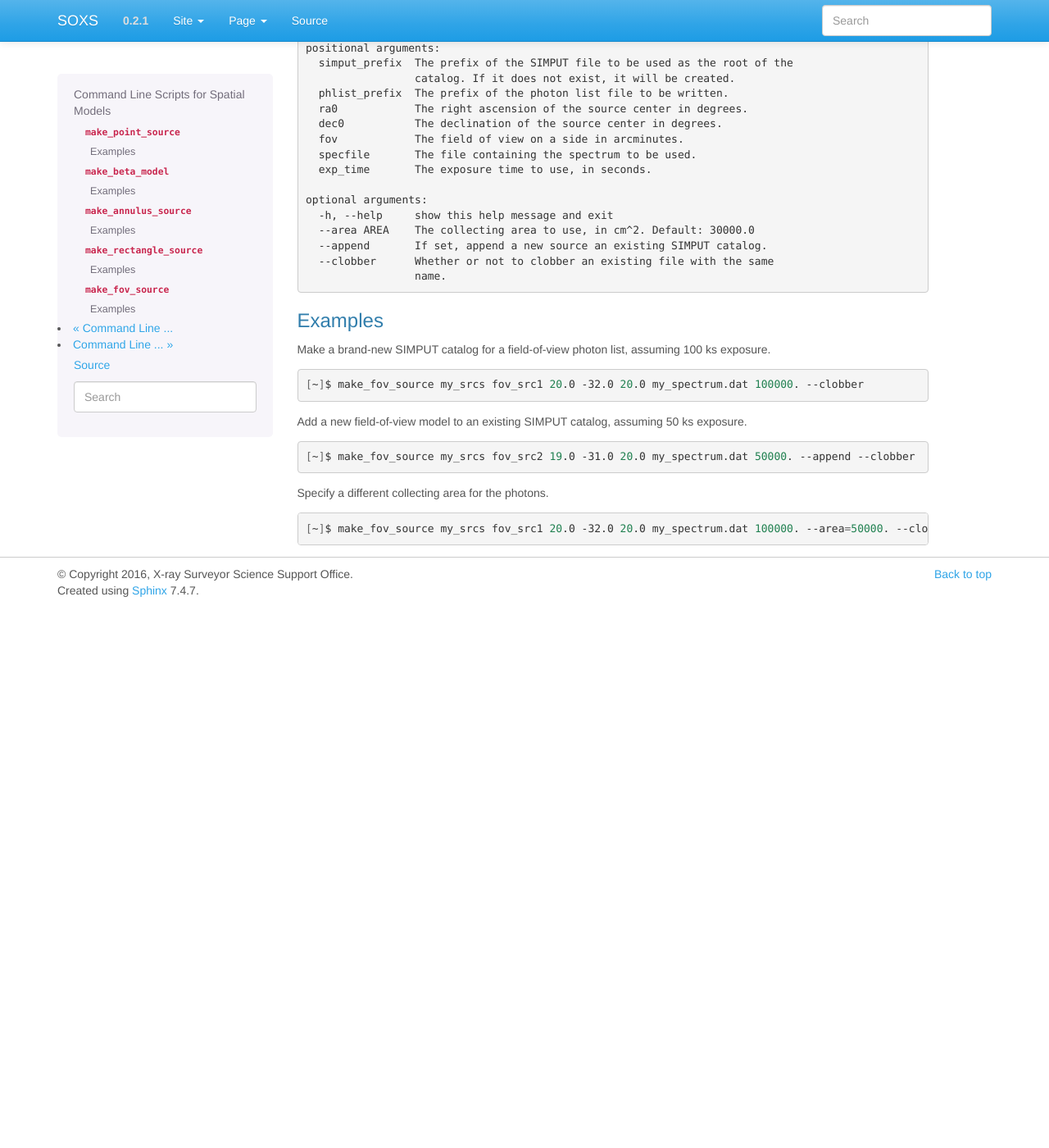
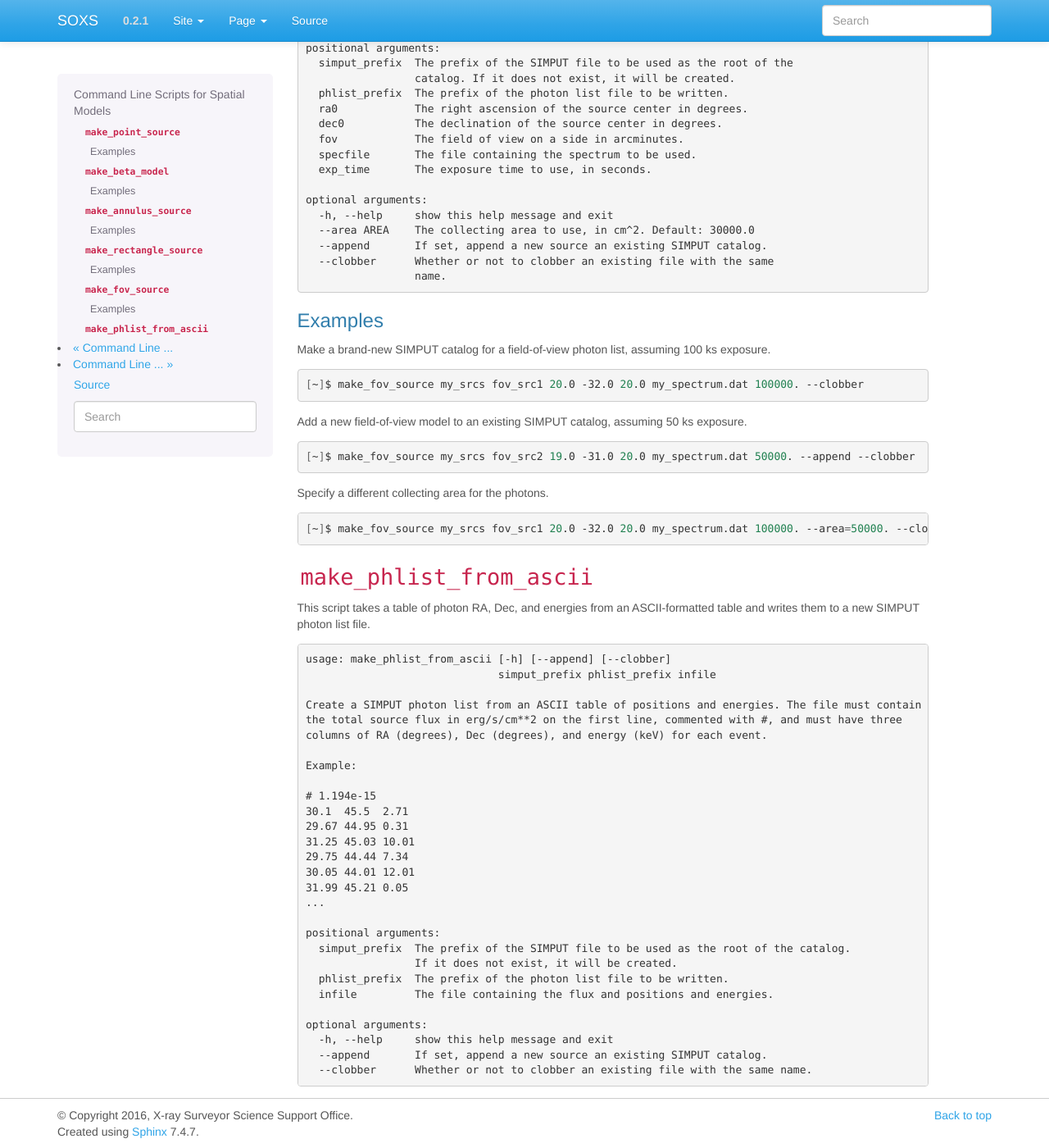
Before and after one commit to lynx-x-ray-observatory/soxs, a Sphinx documentation site: the page built from doc/source/command_line/spatial.rst, in a window 1280 px wide and 1400 px high, scrolled down 4259 px. Shown: the whole window at 82% size. Built offline with Sphinx 7.4.7, drawn with Linux system fonts in a browser that asks for light colours; before the commit the page ends 4999 px from its top, so only the background shows below that.

Commit message:
Docs for make_phlist_from_ascii

```diff
--- a/doc/source/command_line/spatial.rst
+++ b/doc/source/command_line/spatial.rst
@@ -297,3 +297,40 @@ Specify a different collecting area for the photons.
 .. code-block:: bash
 
     [~]$ make_fov_source my_srcs fov_src1 20.0 -32.0 20.0 my_spectrum.dat 100000. --area=50000. --clobber
+
+``make_phlist_from_ascii``
+--------------------------
+
+This script takes a table of photon RA, Dec, and energies from an ASCII-formatted table and writes them
+to a new SIMPUT photon list file.
+
+.. code-block:: text
+
+    usage: make_phlist_from_ascii [-h] [--append] [--clobber]
+                                  simput_prefix phlist_prefix infile
+
+    Create a SIMPUT photon list from an ASCII table of positions and energies. The file must contain
+    the total source flux in erg/s/cm**2 on the first line, commented with #, and must have three
+    columns of RA (degrees), Dec (degrees), and energy (keV) for each event.
+
+    Example:
+
+    # 1.194e-15
+    30.1  45.5  2.71
+    29.67 44.95 0.31
+    31.25 45.03 10.01
+    29.75 44.44 7.34
+    30.05 44.01 12.01
+    31.99 45.21 0.05
+    ...
+
+    positional arguments:
+      simput_prefix  The prefix of the SIMPUT file to be used as the root of the catalog.
+                     If it does not exist, it will be created.
+      phlist_prefix  The prefix of the photon list file to be written.
+      infile         The file containing the flux and positions and energies.
+
+    optional arguments:
+      -h, --help     show this help message and exit
+      --append       If set, append a new source an existing SIMPUT catalog.
+      --clobber      Whether or not to clobber an existing file with the same name.
```
